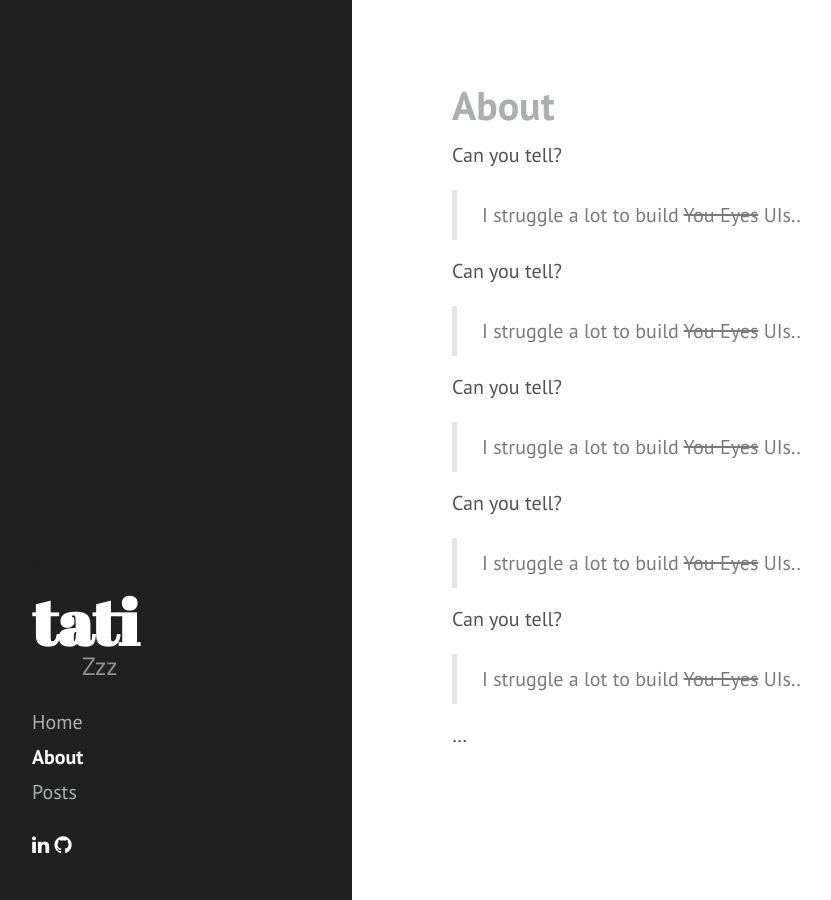
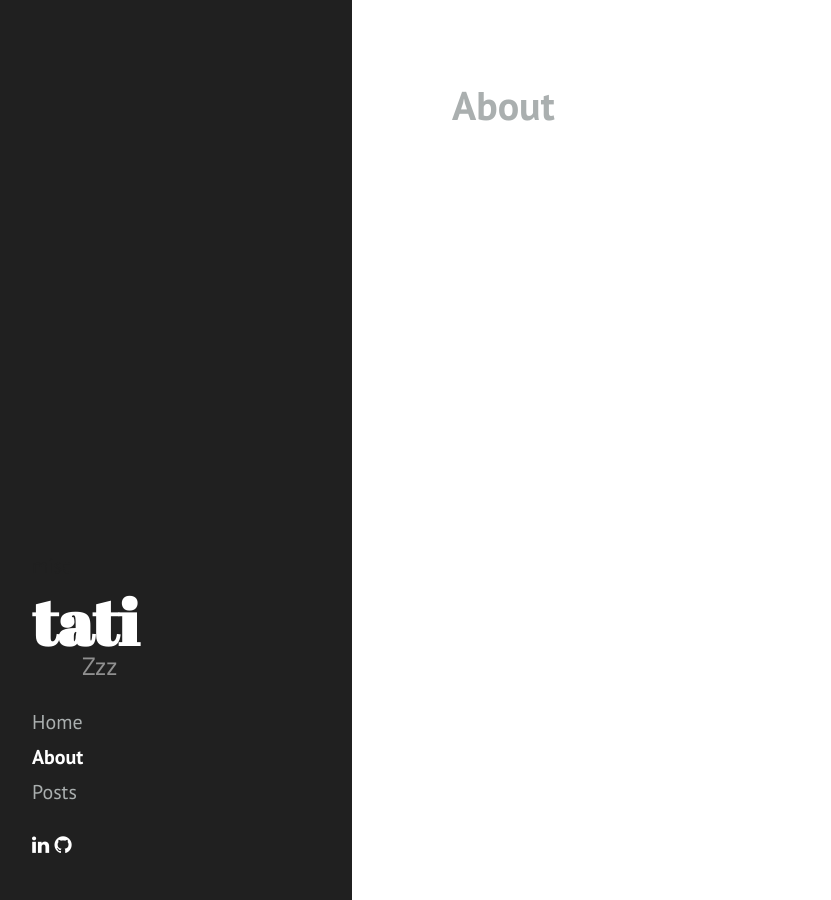
Before and after one commit to tati-z/tati-z.github.io, a Jekyll site: the page built from _pages/about.md, in a window 1280 px wide. Shown: the whole page, without its empty margins (8-839 px from the left). Built offline with Jekyll 4.4.1, drawn with Linux system fonts in a browser that asks for light colours; nearby versions of some CDN libraries.

Commit message:
wrote nothing in the about section

```diff
--- a/_layouts/post.html
+++ b/_layouts/post.html
@@ -11,7 +11,7 @@ layout: default
 <p class="accent-gray">{{ page.author }}.</p>
 <br>
 <div class='related-posts'>
-    <h4>More posts by {{ page.author }}:</h4>
+    <h4>More by {{ page.author }}:</h4>
     <ul>
       <!-- TODO: this is not working properfy. it should exclude current -->
 	{% for post in site.related_posts limit:2 %}
--- a/_pages/about.md
+++ b/_pages/about.md
@@ -3,20 +3,3 @@ layout: page
 title: About
 permalink: about/
 ---
-
-Can you tell?
-> I struggle a lot to build ~~You Eyes~~ UIs..
-
-Can you tell?
-> I struggle a lot to build ~~You Eyes~~ UIs..
-
-Can you tell?
-> I struggle a lot to build ~~You Eyes~~ UIs..
-
-Can you tell?
-> I struggle a lot to build ~~You Eyes~~ UIs..
-
-Can you tell?
-> I struggle a lot to build ~~You Eyes~~ UIs..
-
-...
```
